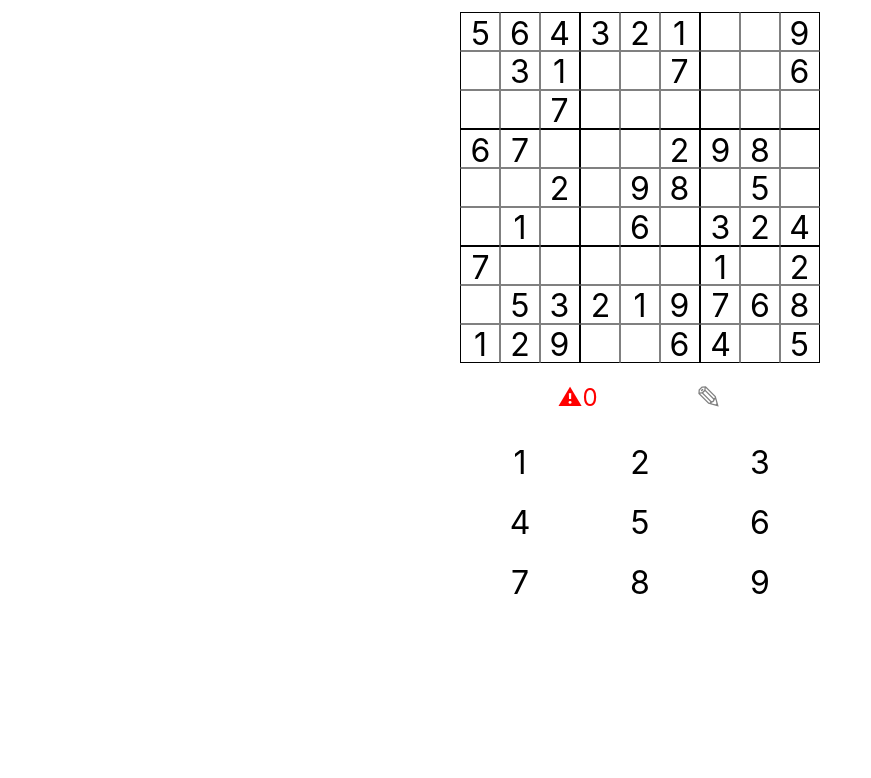
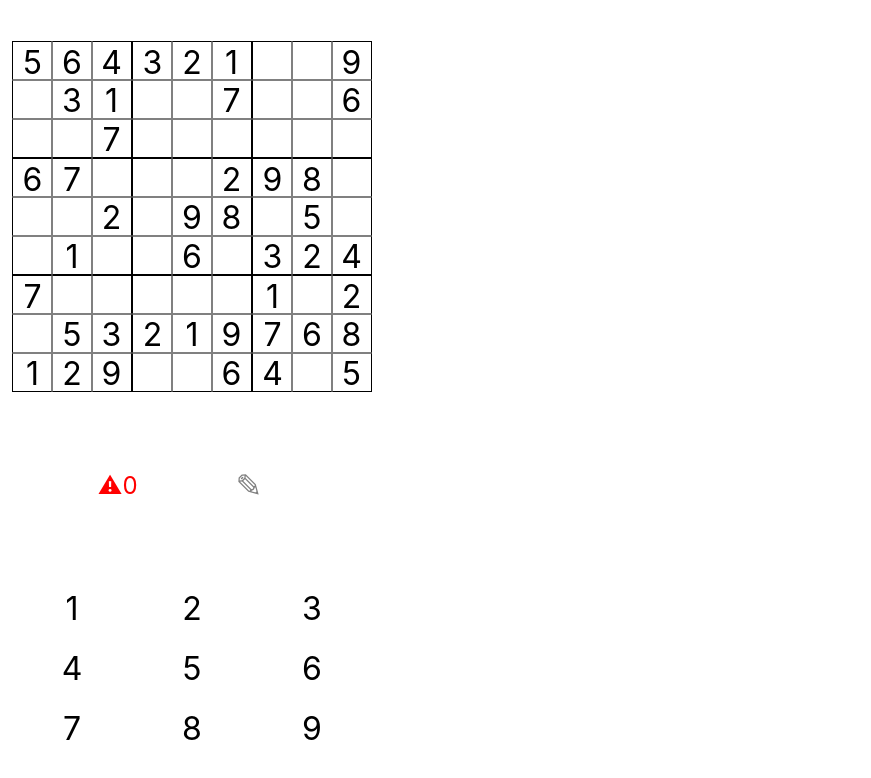
Before and after one commit to penkar/sudoku, a React (Create React App) app: page / in a window 1280 px wide. Shown: the top 778 px of the page, without its empty margins (0-871 px from the left). Built offline with nearby package versions, Linux system fonts and the light colour scheme.

Commit message:
Selecting cell with field value

```diff
--- a/src/App.css
+++ b/src/App.css
@@ -1,5 +1,12 @@
 * {
   user-select: none;
+}
+
+#root {
+  display: flex;
+  flex-direction: column;
+  height: 100vh;
+  justify-content: space-around;
 }
 
 /* Game Board Styles */
@@ -7,7 +14,7 @@
   display: grid;
   grid-auto-rows: minmax(auto, 39px);
   grid-template-columns: repeat(9, 1fr);
-  margin: auto;
+  margin: 0;
   max-width: 360px;
   padding: 12px;
 }
@@ -63,7 +70,7 @@
   height: 45px;
   justify-content: space-evenly;
   max-width: 360px;
-  margin: auto;
+  margin: 0;
 }
 .control-panel__errors {
   color: red;
@@ -83,7 +90,7 @@
   display: grid;
   grid-auto-rows: minmax(auto, 39px);
   grid-template-columns: repeat(3, 1fr);
-  margin: auto;
+  margin: 0;
   max-width: 360px;
   padding: 12px;
 }
@@ -103,7 +110,7 @@
   color: white;
 }
 .numpad-num.numpad-num__complete {
-  background: darkgray;
+  background: white;
   color: white;
   pointer-events: none;
 }
--- a/src/components/Board.tsx
+++ b/src/components/Board.tsx
@@ -4,7 +4,12 @@ import { useBoard } from "../contexts/useBoard";
 export const Board = () => {
   const { actions, board, currentCell, currentNumber, currentState, editMode } =
     useBoard();
-  const props = { currentNumber, selectCell: actions?.selectCell, editMode };
+  const props = {
+    currentNumber,
+    editMode,
+    selectCell: actions?.selectCell,
+    selectNumberCell: actions?.selectNumberCell,
+  };
 
   return (
     <div className="board-component">
--- a/src/components/Cell.tsx
+++ b/src/components/Cell.tsx
@@ -11,7 +11,8 @@ interface Props {
   guessSet: Set<number>;
   hidden: boolean;
   index: number;
-  selectCell?: (arg: number) => void;
+  selectCell?: (arg1: number) => void;
+  selectNumberCell?: (arg1: number) => void;
 }
 
 const BORDER_RIGHT = [
@@ -41,6 +42,7 @@ export const Cell = ({
   hidden,
   index,
   selectCell,
+  selectNumberCell,
 }: Props) => {
   const correctGuess = hidden && Boolean(fieldValue);
   const className = cn("cell", {
@@ -54,7 +56,15 @@ export const Cell = ({
     "cell-selectable": !fieldValue,
     "cell-error-state": currentCell && currentState === 1,
   });
-  const clickEvent = () => !fieldValue && selectCell && selectCell(index);
+  // const clickEvent = () => !fieldValue && selectCell && selectCell(index);
+  const clickEvent = () => {
+    console.log({ fieldValue });
+    if (fieldValue) {
+      selectNumberCell && selectNumberCell(fieldValue);
+    } else {
+      selectCell && selectCell(index);
+    }
+  };
 
   return (
     <div className={className} onClick={clickEvent}>
--- a/src/contexts/useBoard.tsx
+++ b/src/contexts/useBoard.tsx
@@ -29,6 +29,7 @@ interface ReducerType {
 interface PublicInterface extends ReducerType {
   actions?: {
     selectCell: (cell: number) => void;
+    selectNumberCell: (num: number) => void;
     selectNumber: (num: number) => void;
     toggleEditMode: () => void;
   };
@@ -54,17 +55,12 @@ const initialState = {
   board: [],
 };
 type ActionType =
-  | {
-      type: "SET_DIFFICULTY";
-      difficulty: number;
-    }
-  | {
-      type: "SET_NEW_BOARD";
-      board: PrivateBoard[];
-    }
+  | { type: "SET_DIFFICULTY"; difficulty: number }
+  | { type: "SET_NEW_BOARD"; board: PrivateBoard[] }
   | { type: "SET_EDIT_MODE" }
   | { type: "UNSELECT_NUMBER" }
   | { type: "SELECT_CURRENT_NUMBER"; num: number }
+  | { type: "SELECT_CELL_FIELD_VALUE"; num: number }
   | { type: "TOGGLE_EDIT_NUMBER"; num: number }
   | { type: "SELECT_CELL"; cell?: number }
   | { type: "SELECT_NUMBER"; num: number };
@@ -98,6 +94,9 @@ function boardReducer(state: ReducerType, action: ActionType): ReducerType {
       return { ...state, currentNumber: undefined, currentState: 0 };
     }
     case "SELECT_CURRENT_NUMBER": {
+      return { ...state, currentNumber: action.num, currentState: 0 };
+    }
+    case "SELECT_CELL_FIELD_VALUE": {
       return { ...state, currentNumber: action.num, currentState: 0 };
     }
     case "TOGGLE_EDIT_NUMBER": {
@@ -191,6 +190,8 @@ function BoardProvider({ children }: ProviderLayer) {
     errors: errors,
     actions: {
       selectCell: (cell?: number) => dispatch({ type: "SELECT_CELL", cell }),
+      selectNumberCell: (num: number) =>
+        dispatch({ type: "SELECT_CELL_FIELD_VALUE", num }),
       selectNumber: (num: number) => {
         if (currentCell === undefined) {
           if (num === currentNumber) {
```
